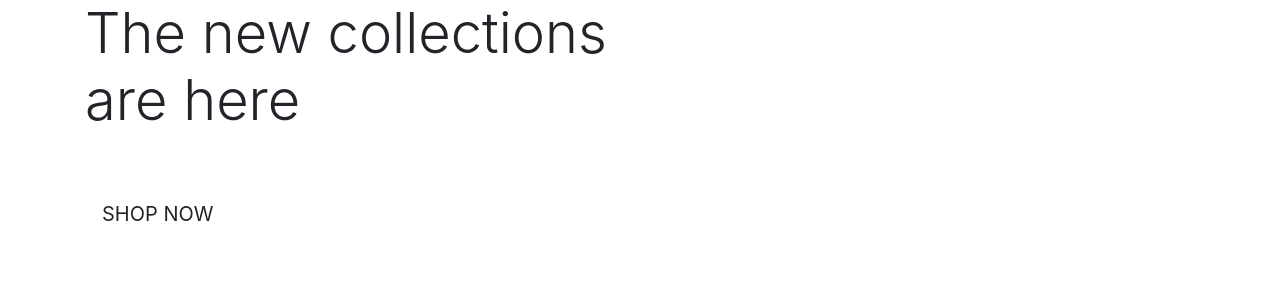
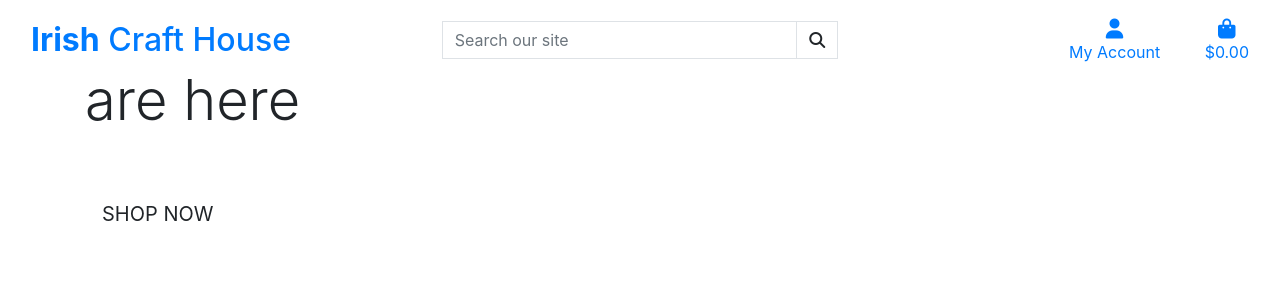
Before and after one commit to astro-mat/PP5_E-Commerce_Application, a Django app: page / in a window 1280 px wide. Shown: the top 300 px of the page. Run offline with Django 3.2, Linux system fonts and the light colour scheme; some libraries are stand-ins or nearby versions.

Commit message:
Added main page header

```diff
--- a/templates/base.html
+++ b/templates/base.html
@@ -2,11 +2,10 @@
 
 <!doctype html>
 <html lang="en">
-
   <head>
 
     {% block meta %}
-  <meta http-equiv="X-UA-Compatable" content="ie=edge">
+        <meta http-equiv="X-UA-Compatible" content="ie=edge">
         <meta charset="utf-8">
         <meta name="viewport" content="width=device-width, initial-scale=1, shrink-to-fit=no">
     {% endblock %}
@@ -15,19 +14,21 @@
     {% endblock %}
 
     {% block corecss %}
-  <link rel="stylesheet" href="https://cdn.jsdelivr.net/npm/bootstrap@4.6.2/dist/css/bootstrap.min.css"
-    integrity="sha384-xOolHFLEh07PJGoPkLv1IbcEPTNtaed2xpHsD9ESMhqIYd0nLMwNLD69Npy4HI+N" crossorigin="anonymous">
+        <link rel="stylesheet" href="https://stackpath.bootstrapcdn.com/bootstrap/4.4.1/css/bootstrap.min.css" integrity="sha384-Vkoo8x4CGsO3+Hhxv8T/Q5PaXtkKtu6ug5TOeNV6gBiFeWPGFN9MuhOf23Q9Ifjh" crossorigin="anonymous">
+        <link rel="preconnect" href="https://fonts.googleapis.com">
+        <link rel="preconnect" href="https://fonts.gstatic.com" crossorigin>
+        <link href="https://fonts.googleapis.com/css2?family=Lato:ital,wght@0,100;0,300;0,400;0,700;0,900;1,100;1,300;1,400;1,700;1,900&display=swap" rel="stylesheet">
+        <link rel="stylesheet" href="{% static 'css/base.css' %}">
     {% endblock %}
 
     {% block extra_css %}
     {% endblock %}
 
     {% block corejs %}
-  <script src="https://cdn.jsdelivr.net/npm/jquery@3.5.1/dist/jquery.min.js"
-    integrity="sha256-9/aliU8dGd2tb6OSsuzixeV4y/faTqgFtohetphbbj0=" crossorigin="anonymous"></script>
-  <script src="https://cdn.jsdelivr.net/npm/bootstrap@4.6.2/dist/js/bootstrap.bundle.min.js"
-    integrity="sha384-Fy6S3B9q64WdZWQUiU+q4/2Lc9npb8tCaSX9FK7E8HnRr0Jz8D6OP9dO5Vg3Q9ct" crossorigin="anonymous">
-  </script>
+        <script src="https://kit.fontawesome.com/1e7673fa14.js" crossorigin="anonymous"></script>
+        <script src="https://code.jquery.com/jquery-3.4.1.slim.min.js" integrity="sha384-J6qa4849blE2+poT4WnyKhv5vZF5SrPo0iEjwBvKU7imGFAV0wwj1yYfoRSJoZ+n" crossorigin="anonymous"></script>
+        <script src="https://cdn.jsdelivr.net/npm/popper.js@1.16.0/dist/umd/popper.min.js" integrity="sha384-Q6E9RHvbIyZFJoft+2mJbHaEWldlvI9IOYy5n3zV9zzTtmI3UksdQRVvoxMfooAo" crossorigin="anonymous"></script>
+        <script src="https://stackpath.bootstrapcdn.com/bootstrap/4.4.1/js/bootstrap.min.js" integrity="sha384-wfSDF2E50Y2D1uUdj0O3uMBJnjuUD4Ih7YwaYd1iqfktj0Uod8GCExl3Og8ifwB6" crossorigin="anonymous"></script>
     {% endblock %}
 
     {% block extra_js %}
@@ -35,9 +36,68 @@
 
     <title>Irish Craft House {% block extra_title %}{% endblock %}</title>
   </head>
-
   <body>
-  <header class="container-fluid fixed-top"></header>
+    <header class="container-fluid fixed-top">
+      <div id="topnav" class="row bg-white pt-lg-2 d-none d-lg-flex">
+          <div class="col-12 col-lg-4 my-auto py-1 py-lg-0 text-center text-lg-left">
+              <a href="{% url 'home' %}" class="nav-link main-logo-link">
+                  <h2 class="logo-font text-black my-0"><strong>Irish</strong> Craft House</h2>
+              </a>
+          </div>
+          <div class="col-12 col-lg-4 my-auto py-1 py-lg-0">
+              <form method="GET" action="">
+                  <div class="input-group w-100">
+                      <input class="form-control border border-black rounded-0" type="text" name="q" placeholder="Search our site">
+                      <div class="input-group-append">
+                          <button class="form-control btn btn-black border border-black rounded-0" type="submit">
+                              <span class="icon">
+                                  <i class="fas fa-search"></i>
+                              </span>
+                          </button>
+                      </div>
+                  </div>
+              </form>
+          </div>
+          <div class="col-12 col-lg-4 my-auto py-1 py-lg-0">
+              <ul class="list-inline list-unstyled text-center text-lg-right my-0">
+                  <li class="list-inline-item dropdown">
+                      <a class="text-black nav-link" href="#" id="user-options" data-toggle="dropdown" aria-haspopup="true" aria-expanded="false">
+                          <div class="text-center">
+                              <div><i class="fas fa-user fa-lg"></i></div>
+                              <p class="my-0">My Account</p>
+                          </div>
+                      </a>
+                      <div class="dropdown-menu border-0" aria-labelledby="user-options">
+                          {% if request.user.is_authenticated %}
+                              {% if request.user.is_superuser %}
+                                  <a href="" class="dropdown-item">Product Management</a>
+                              {% endif %}
+                              <a href="" class="dropdown-item">My Profile</a>
+                              <a href="" class="dropdown-item">Logout</a>
+                          {% else %}
+                              <a href="" class="dropdown-item">Register</a>
+                              <a href="" class="dropdown-item">Login</a>
+                          {% endif %}
+                      </div>
+                  </li>
+                  <li class="list-inline-item">
+                      <a class="{% if grand_total %}text-info font-weight-bold{% else %}text-black{% endif %} nav-link" href="">
+                          <div class="text-center">
+                              <div><i class="fas fa-shopping-bag fa-lg"></i></div>
+                              <p class="my-0">
+                                  {% if grand_total %}
+                                      ${{ grand_total|floatformat:2 }}
+                                  {% else %}
+                                      $0.00
+                                  {% endif %}
+                              </p>
+                          </div>
+                      </a>
+                  </li>
+              </ul>
+          </div>
+      </div>
+  </header>
 
     {% if messages %}
         <div class="message-container"></div>
@@ -52,6 +112,6 @@
     {% block postloadjs %}
     {% endblock %}
 
+
   </body>
-
 </html>
```
Lines whose indentation alone changed are shown as unchanged.
